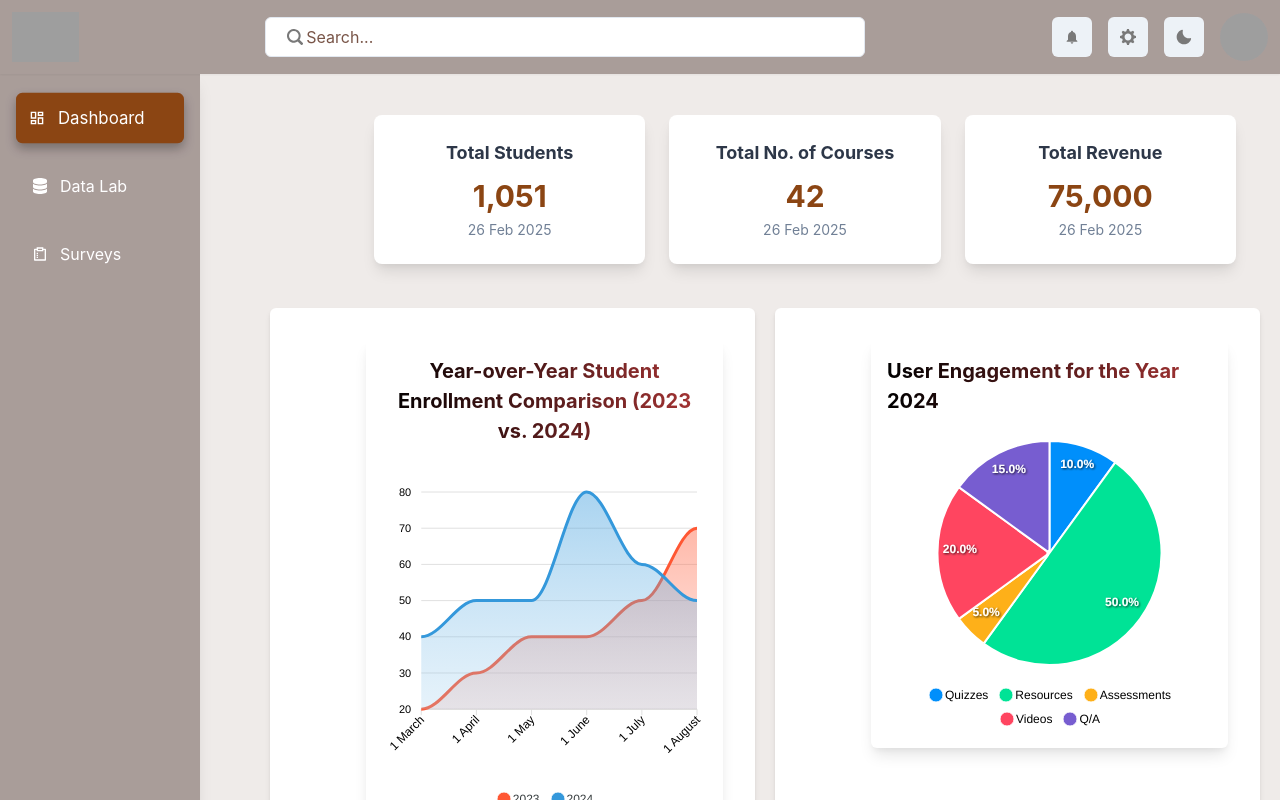
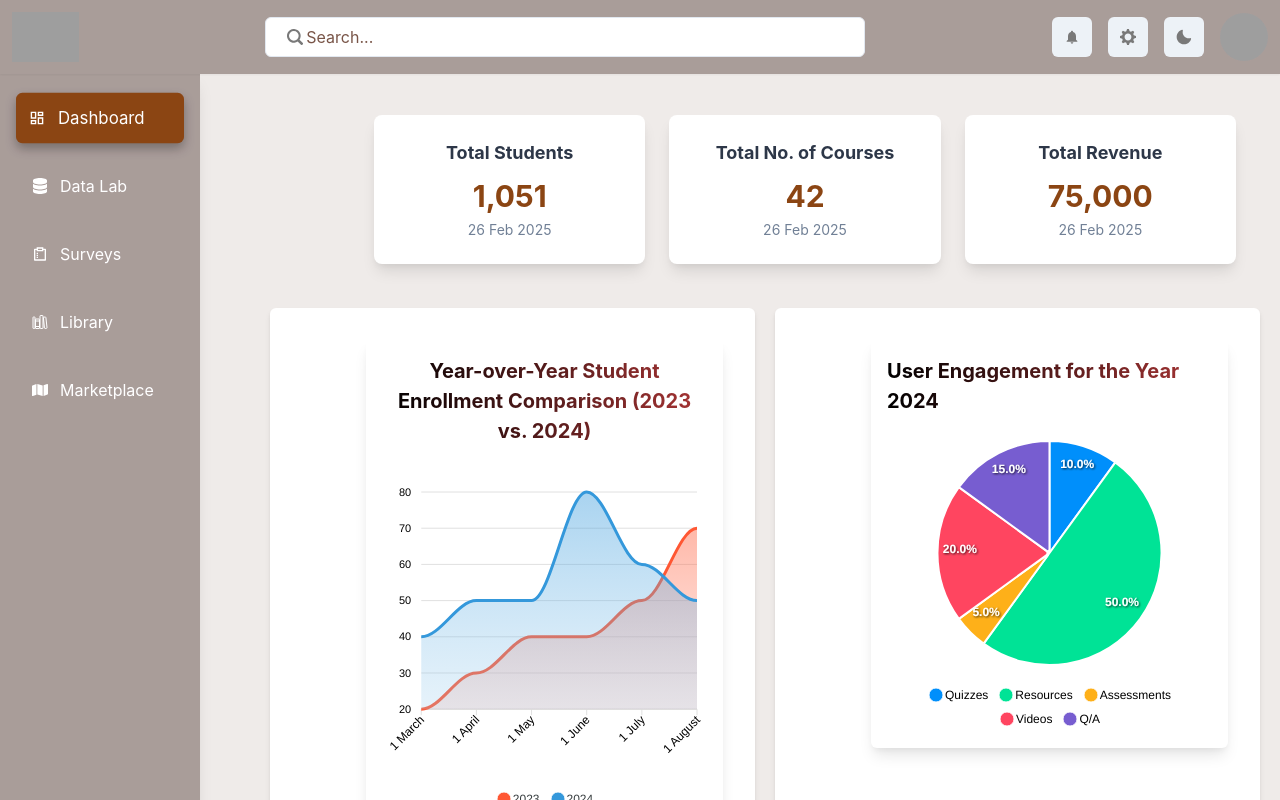
Before and after one commit to Rukshika01/my-dashboard, a React (Vite) app: page / in a window 1280 px wide. Shown: the top 800 px of the page. Built offline with nearby package versions, Linux system fonts and the light colour scheme; grey boxes are pictures that could not be loaded.

Commit message:
added more elements to the sidebar

```diff
--- a/src/components/Sidebar.jsx
+++ b/src/components/Sidebar.jsx
@@ -3,7 +3,7 @@ import { Box, VStack, Link, Icon } from "@chakra-ui/react";
 import { MdOutlineDashboard } from "react-icons/md";
 import { FaDatabase, FaMap } from "react-icons/fa6";
 import { RiSurveyLine } from "react-icons/ri";
-
+import { IoLibraryOutline } from "react-icons/io5";
 
 function Sidebar() {
   return (
@@ -67,7 +67,38 @@ function Sidebar() {
         >
           <Icon as={RiSurveyLine} /> Surveys
         </Link>
-
+        <Link
+          href="#"
+          display="flex"
+          alignItems="center"
+          gap={3}
+          p={3}
+          w="full"
+          borderRadius="md"
+          _hover={{
+            bg: "#8B4513",
+            transform: "scale(1.05)",
+            boxShadow: "0px 5px 10px rgba(0, 0, 0, 0.3)"
+          }}
+        >
+          <Icon as={IoLibraryOutline} /> Library
+        </Link>
+        <Link
+          href="#"
+          display="flex"
+          alignItems="center"
+          gap={3}
+          p={3}
+          w="full"
+          borderRadius="md"
+          _hover={{
+            bg: "#8B4513",
+            transform: "scale(1.05)",
+            boxShadow: "0px 5px 10px rgba(0, 0, 0, 0.3)"
+          }}
+        >
+          <Icon as={FaMap} /> Marketplace
+        </Link>
 
       </VStack>
     </Box>
```
